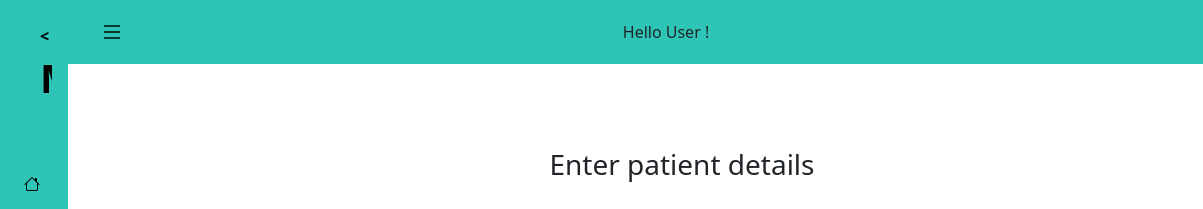
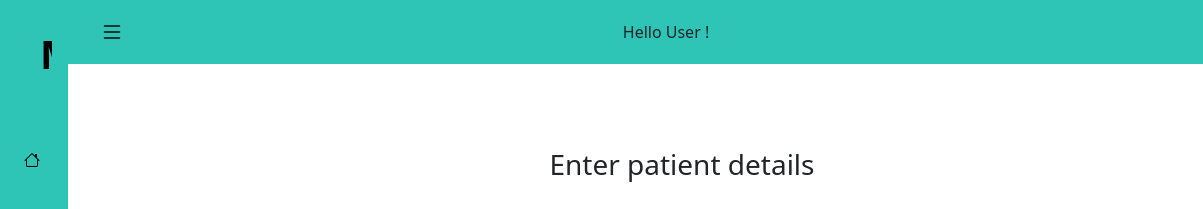
Before and after one commit to amaldevcd/hft-medcon, a plain HTML site: page addpat.html in a window 1280 px wide. Shown: the top 209 px of the page, 0-1203 px from the left. Drawn offline with nearby package versions, Linux system fonts and the light colour scheme; some icons are missing.

Commit message:
complete

```diff
--- a/addpat.html
+++ b/addpat.html
@@ -19,7 +19,7 @@
     </header>
     <div class="l-navbar" id="nav-bar">
         <nav class="nav">
-            <div> <a href="#" class="nav_logo links"> <i class='bi bi-layer nav_logo-icon'></i> <span class="nav_logo-name"><<p style="font-size: 40px;">Medcon</p></span> </a>
+            <div> <a href="#" class="nav_logo links"> <i class='bi bi-layer nav_logo-icon'></i> <span class="nav_logo-name"><p style="font-size: 40px;">Medcon</p></span> </a>
                 <div class="nav_list"> <a href="dash.html" class="nav_link  links"> <i class='bi bi-house'></i> <span class="nav_name">Dashboard</span> </a> <a href="Patients.html" class="nav_link links"> <i class='bi bi-people-fill nav_icon'></i> <span class="nav_name">Patients</span> </a> <a href="doctors.html" class="nav_link active links"> <i class='bi bi-bi bi-person-check-fill'></i> <span class="nav_name">Doctors</span> </a>  </div>
             </div> <a href="login.html" class="nav_link links"> <i class='bi bi-box-arrow-left nav_icon'></i> <span class="nav_name">SignOut</span> </a>
         </nav>
```
Also changed, not shown: dash.html (+1 -1 lines).
